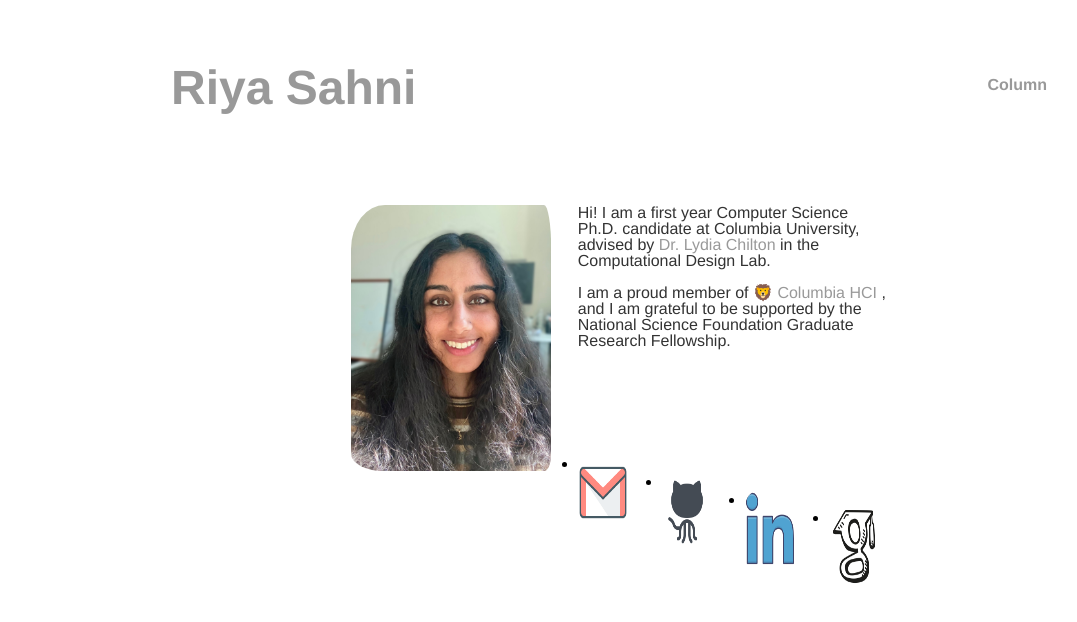
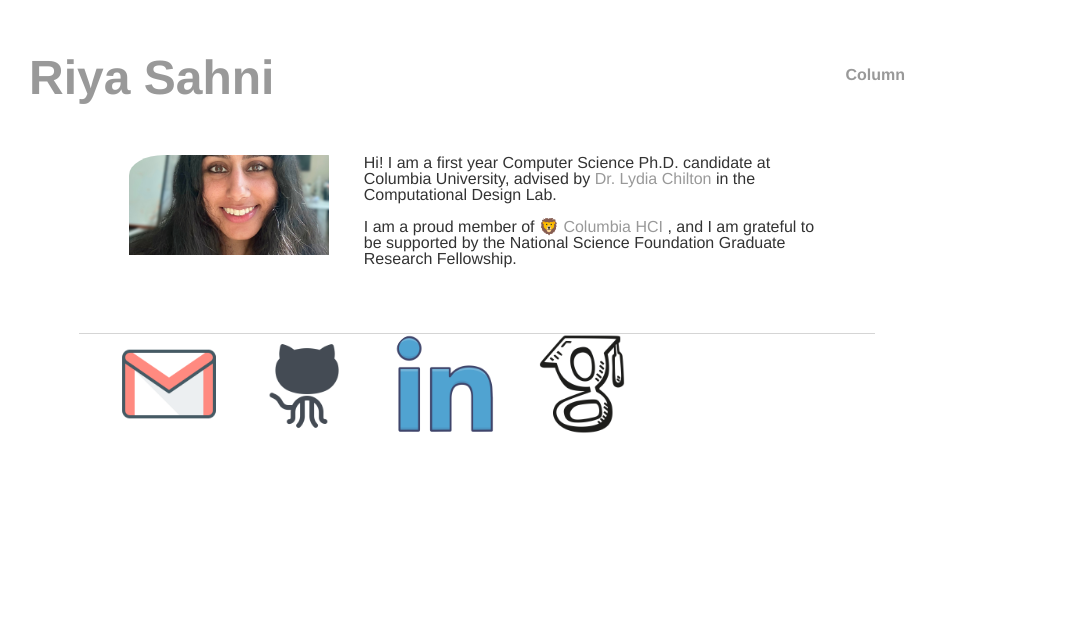
Before and after one commit to riyasahni/riyasahni.github.io, a Jekyll site: the page built from index.html, in a window 1280 px wide. Shown: the top 622 px of the page, without its empty margins (21-1098 px from the left). Built offline with Jekyll 4.4.1, drawn with Linux system fonts in a browser that asks for light colours.

Commit message:
hopefully I haven't broken anything

```diff
--- a/_layouts/default.html
+++ b/_layouts/default.html
@@ -19,19 +19,19 @@
 
 			{{ content }}
 
-				<ul>
-					<li> <a href="riya.sahni@cs.columbia.edu">
+				<ul class = "socials">
+						<a href="riya.sahni@cs.columbia.edu">
 						<img src="\img\favicons\email.png" alt="email" width="50" height="75">
-						</a> </li>
-					<li> <a href="github.com/riyasahni">
+						</a>
+						<a href="github.com/riyasahni">
 							<img src="\img\favicons\github.png" alt="github" width="50" height="75">
-						</a> </li>
-					<li> <a href="https://www.linkedin.com/in/riya-sahni">
+						</a>
+					 	<a href="https://www.linkedin.com/in/riya-sahni">
 							<img src="\img\favicons\linkedin.png" alt="linkedin" width="50" height="75">
-						</a> </li>
-					<li> <a href="https://scholar.google.com/">
+						</a>
+					 	<a href="https://scholar.google.com/">
 							<img src="\img\favicons\google_scholar.png" alt="google_scholar" width="50" height="75">
-						</a> </li>
+						</a>
 				</ul>
 
 			</div><!-- /.container -->
--- a/css/main.css
+++ b/css/main.css
@@ -1,9 +1,9 @@
 body {
-    margin: 60px auto;
+    margin: 50px;
     width: 70%;
 }
 div {
-    margin: 90px;
+    margin: 50px;
 }
 header {
     background: rgb(53, 41, 116);
@@ -13,7 +13,7 @@
 }
 header h2 {
          font-weight:300;
-         margin:0;
+         margin: 50px;
          color: rgb(116, 130, 230);
 }
 nav ul, footer ul {
@@ -32,6 +32,10 @@
     padding-right: 5%;
     padding-bottom: 5%;
     float: left;
+
+    width:  100px;
+    height: 100px;
+    object-fit: cover;
   }
 nav ul li, footer ul li {
     display: inline;
@@ -65,6 +69,8 @@
     font-size: .8em;
 }
 
+
+
 ul.posts {
     margin: 20px auto 40px;
     font-size: 1.5em;
```
